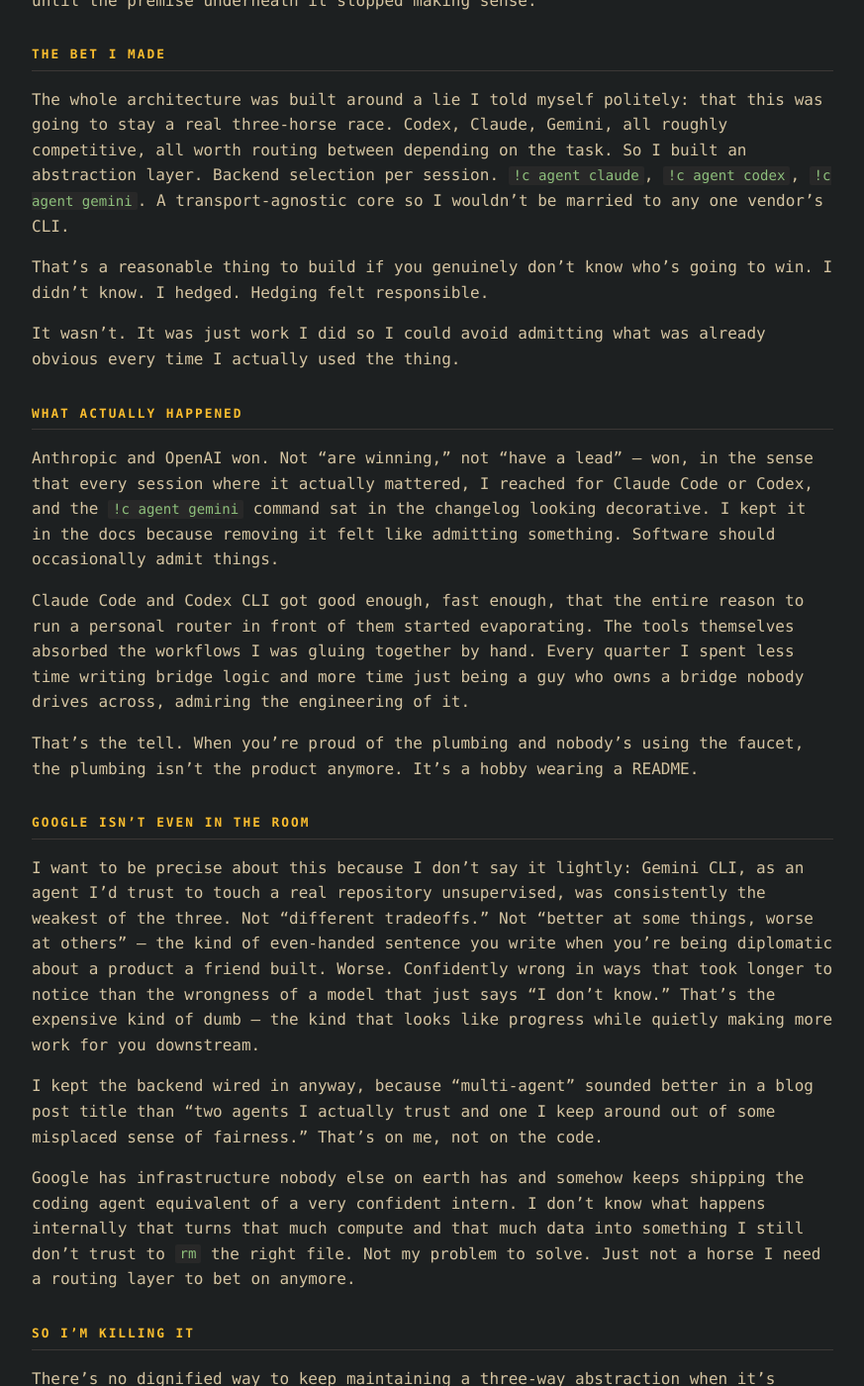
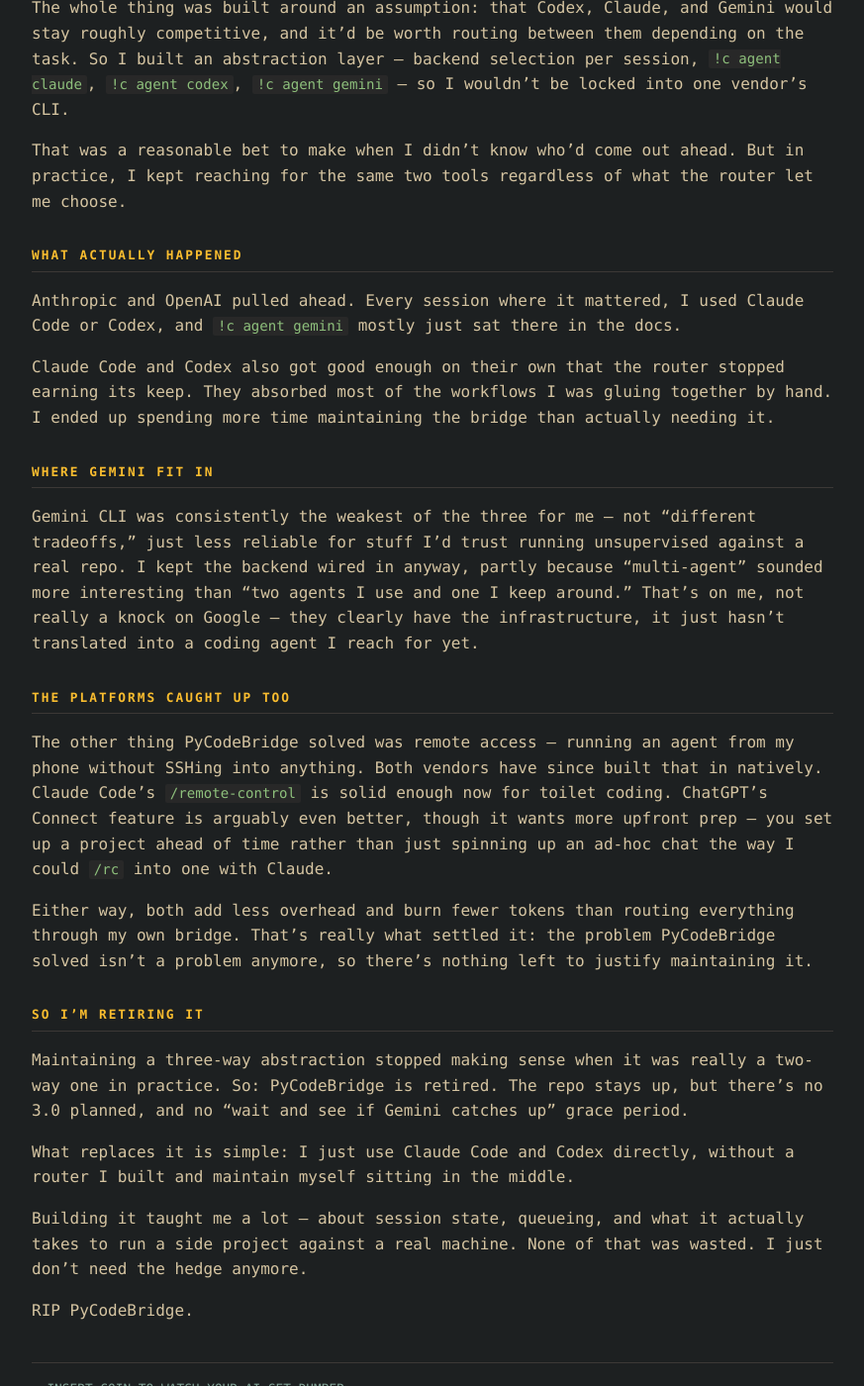
Before and after one commit to aleksandarristic/blog, a Jekyll site: the page built from _posts/2026-09-03-retiring-pycodebridge.md, in a window 1280 px wide and 1400 px high, scrolled down 697 px. Shown: the whole window at 99% size, without its empty margins (203-1076 px from the left). Built offline with Jekyll 4.4.1, drawn with Linux system fonts in a browser that asks for light colours; a script that is not in the unit is left out; some of the changed text lies outside the part shown.

Commit message:
Add dstorrent draft; fix retiring-pycodebridge post content
The published version had reverted to the old draft text (pre
tone-simplification) instead of the reviewed rewrite - restoring it here.

Claude-Session: https://claude.ai/code/session_01SzXrX8VpDrKzjx98hhw4Dj

```diff
--- a/_posts/2026-09-03-retiring-pycodebridge.md
+++ b/_posts/2026-09-03-retiring-pycodebridge.md
@@ -1,6 +1,7 @@
 ---
 layout: post
-title: "Retiring PyCodeBridge: The War's Over and Nobody Needs a Bridge to a Winner"
+title: "Retiring PyCodeBridge"
+date: 2026-09-03 11:42:02 +0200
 tags:
   - "rant"
   - "ai"
@@ -12,44 +13,40 @@ tags:
   - "pycodebridge"
 ---
 
-PyCodeBridge is done. Not "on hiatus," not "in maintenance mode," not one of those quiet GitHub repos that technically still accepts issues nobody will ever triage. Done. Archived. I'm writing its obituary myself so nobody has to guess what happened.
+PyCodeBridge is done. Not paused, not in maintenance mode — done. I'm archiving it and writing up why.
 
-For those who missed the first two installments: PyCodeBridge was a Discord bridge into local coding agents. Send a message from your phone, it runs against Codex, Claude Code, or Gemini CLI on your actual dev machine, results stream back into the channel. I built it because I wanted to keep working from a bus seat or a toilet queue, and I kept building it because the idea of picking *which* agent to point at a problem, per session, from my phone, felt like the smart bet.
+For anyone who missed the first two posts: PyCodeBridge was a Discord bridge into local coding agents. Send a message from your phone, it runs against Codex, Claude Code, or Gemini CLI on your dev machine, and the results stream back into the channel. I built it so I could keep working from odd moments during the day, and I kept building it because picking which agent to use, per session, from my phone, seemed like a good idea at the time.
 
-It was the wrong bet. Not because the bridge didn't work — it worked great, right up until the premise underneath it stopped making sense.
+It worked fine. I'm retiring it anyway, because the reason I built it that way doesn't hold up anymore.
 
-## The Bet I Made
+## The Bet
 
-The whole architecture was built around a lie I told myself politely: that this was going to stay a real three-horse race. Codex, Claude, Gemini, all roughly competitive, all worth routing between depending on the task. So I built an abstraction layer. Backend selection per session. `!c agent claude`, `!c agent codex`, `!c agent gemini`. A transport-agnostic core so I wouldn't be married to any one vendor's CLI.
+The whole thing was built around an assumption: that Codex, Claude, and Gemini would stay roughly competitive, and it'd be worth routing between them depending on the task. So I built an abstraction layer — backend selection per session, `!c agent claude`, `!c agent codex`, `!c agent gemini` — so I wouldn't be locked into one vendor's CLI.
 
-That's a reasonable thing to build if you genuinely don't know who's going to win. I didn't know. I hedged. Hedging felt responsible.
-
-It wasn't. It was just work I did so I could avoid admitting what was already obvious every time I actually used the thing.
+That was a reasonable bet to make when I didn't know who'd come out ahead. But in practice, I kept reaching for the same two tools regardless of what the router let me choose.
 
 ## What Actually Happened
 
-Anthropic and OpenAI won. Not "are winning," not "have a lead" — won, in the sense that every session where it actually mattered, I reached for Claude Code or Codex, and the `!c agent gemini` command sat in the changelog looking decorative. I kept it in the docs because removing it felt like admitting something. Software should occasionally admit things.
+Anthropic and OpenAI pulled ahead. Every session where it mattered, I used Claude Code or Codex, and `!c agent gemini` mostly just sat there in the docs.
 
-Claude Code and Codex CLI got good enough, fast enough, that the entire reason to run a personal router in front of them started evaporating. The tools themselves absorbed the workflows I was gluing together by hand. Every quarter I spent less time writing bridge logic and more time just being a guy who owns a bridge nobody drives across, admiring the engineering of it.
+Claude Code and Codex also got good enough on their own that the router stopped earning its keep. They absorbed most of the workflows I was gluing together by hand. I ended up spending more time maintaining the bridge than actually needing it.
 
-That's the tell. When you're proud of the plumbing and nobody's using the faucet, the plumbing isn't the product anymore. It's a hobby wearing a README.
+## Where Gemini Fit In
 
-## Google Isn't Even in the Room
+Gemini CLI was consistently the weakest of the three for me — not "different tradeoffs," just less reliable for stuff I'd trust running unsupervised against a real repo. I kept the backend wired in anyway, partly because "multi-agent" sounded more interesting than "two agents I use and one I keep around." That's on me, not really a knock on Google — they clearly have the infrastructure, it just hasn't translated into a coding agent I reach for yet.
 
-I want to be precise about this because I don't say it lightly: Gemini CLI, as an agent I'd trust to touch a real repository unsupervised, was consistently the weakest of the three. Not "different tradeoffs." Not "better at some things, worse at others" — the kind of even-handed sentence you write when you're being diplomatic about a product a friend built. Worse. Confidently wrong in ways that took longer to notice than the wrongness of a model that just says "I don't know." That's the expensive kind of dumb — the kind that looks like progress while quietly making more work for you downstream.
+## The Platforms Caught Up Too
 
-I kept the backend wired in anyway, because "multi-agent" sounded better in a blog post title than "two agents I actually trust and one I keep around out of some misplaced sense of fairness." That's on me, not on the code.
+The other thing PyCodeBridge solved was remote access — running an agent from my phone without SSHing into anything. Both vendors have since built that in natively. Claude Code's `/remote-control` is solid enough now for toilet coding. ChatGPT's Connect feature is arguably even better, though it wants more upfront prep — you set up a project ahead of time rather than just spinning up an ad-hoc chat the way I could `/rc` into one with Claude.
 
-Google has infrastructure nobody else on earth has and somehow keeps shipping the coding agent equivalent of a very confident intern. I don't know what happens internally that turns that much compute and that much data into something I still don't trust to `rm` the right file. Not my problem to solve. Just not a horse I need a routing layer to bet on anymore.
+Either way, both add less overhead and burn fewer tokens than routing everything through my own bridge. That's really what settled it: the problem PyCodeBridge solved isn't a problem anymore, so there's nothing left to justify maintaining it.
 
-## So I'm Killing It
+## So I'm Retiring It
 
-There's no dignified way to keep maintaining a three-way abstraction when it's actually a one-and-a-half-way abstraction wearing a costume. Every `if backend == "gemini"` branch I write from here on is a lie about how I actually work, and I'm tired of maintaining fiction in a language that's supposed to be honest by construction.
+Maintaining a three-way abstraction stopped making sense when it was really a two-way one in practice. So: PyCodeBridge is retired. The repo stays up, but there's no 3.0 planned, and no "wait and see if Gemini catches up" grace period.
 
-So: PyCodeBridge is retired. The repo stays up because deleting history is a different kind of cowardice, but there won't be a PyCodeBridge 3.0, no fresh backend abstraction, no "wait for the next model release, maybe Gemini turns it around" grace period. I'm done building infrastructure to keep my options open on a race that's already been called.
+What replaces it is simple: I just use Claude Code and Codex directly, without a router I built and maintain myself sitting in the middle.
 
-What replaces it, for me, is embarrassingly simple: I just use Claude Code and Codex directly, wherever they're already good at meeting me — which, it turns out, is most places I actually need them, without a bridge I built and maintained myself standing in the middle taking a cut of the latency.
+Building it taught me a lot — about session state, queueing, and what it actually takes to run a side project against a real machine. None of that was wasted. I just don't need the hedge anymore.
 
-Building the router taught me plenty — about session state, about queueing, about how much operational hardening a "fun side project" needs before you'd trust it near a real machine. None of that was wasted. But the itch it was scratching, the fear of picking a lane too early, doesn't exist anymore. The lane picked itself. I just didn't want to admit that a Discord bot with a routing table isn't a personality, it's a sunk cost with good documentation.
-
-RIP PyCodeBridge. You bridged me to exactly the place everyone else already was.
+RIP PyCodeBridge.
```
Also changed, not shown: _drafts/dstorrent.md (added, +56 -0 lines).
